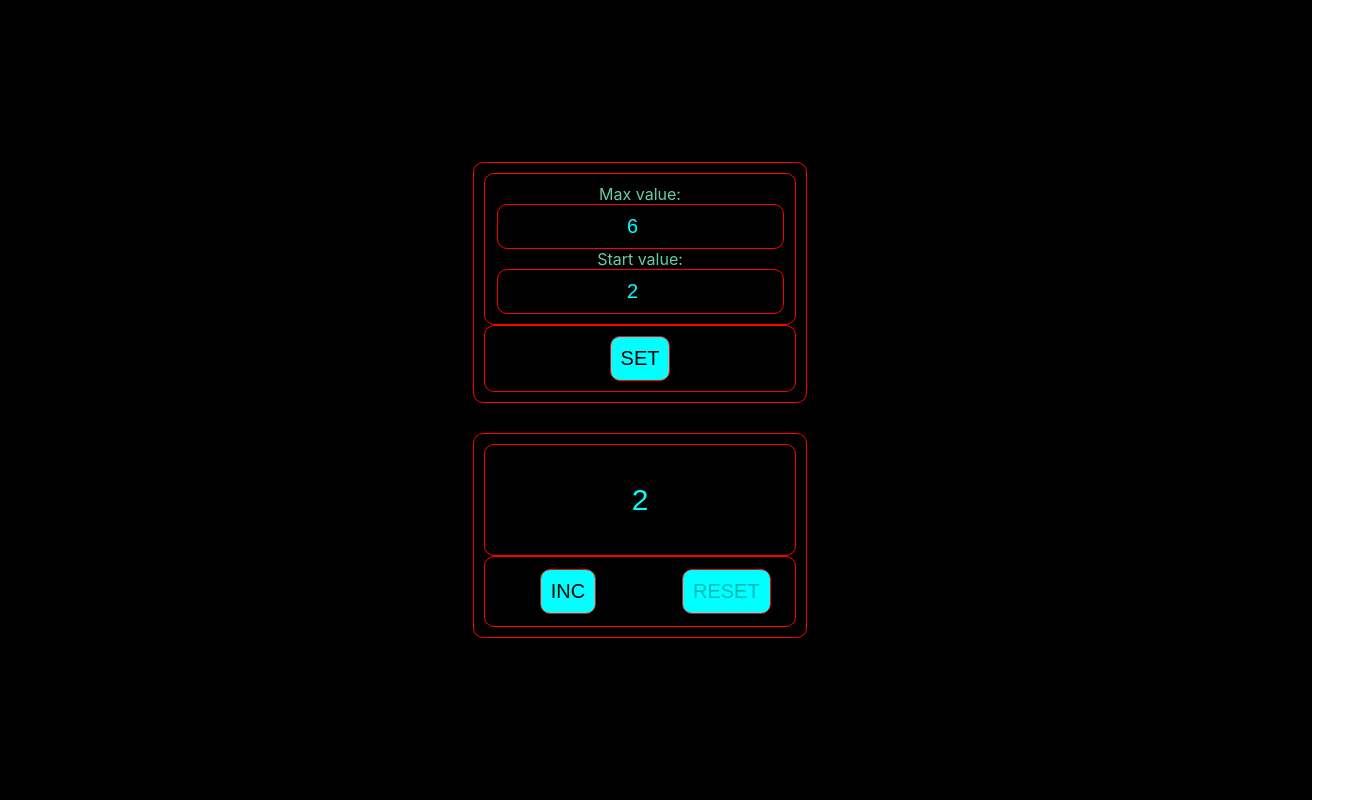
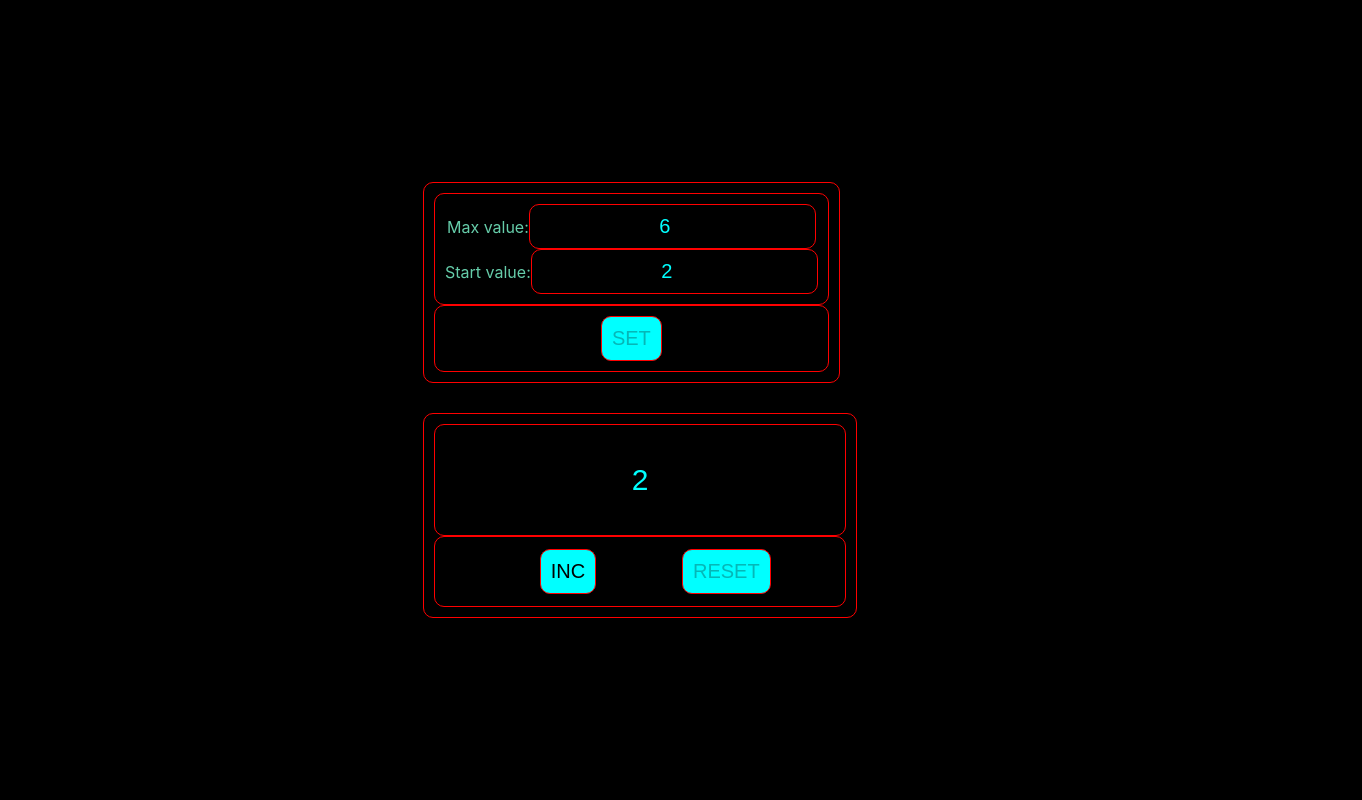
Before and after one commit to Chernik1991/counter2, a React (Create React App) app: page / in a window 1280 px wide. Shown: the top 800 px of the page, 1362 px wide, since content can reach past the window. Built offline with nearby package versions, Linux system fonts and the light colour scheme.

Commit message:
Counter 16.08.22 work all

```diff
--- a/src/App.tsx
+++ b/src/App.tsx
@@ -1,4 +1,4 @@
-import React, {ChangeEvent, useState} from 'react';
+import React, {useState} from 'react';
 import {Count} from './Count';
 import {Set} from './Set';
 import './App.css'
@@ -6,14 +6,46 @@ import './App.css'
 export const App = () => {
     let [maxValue, setMaxValue] = useState(6);
     let [minValue, setMinValue] = useState(2);
+    let [value, setValue] = useState<number>(minValue);
+    let [mistake, setMistake] = useState<string>(String(minValue));
 
     const setButton = (maxValue: number, minValue: number) => {
         setMaxValue(maxValue)
         setMinValue(minValue)
-        reset()
+        setMistake(String(value))
+        return (setValue(minValue))
     }
     const reset = () => {
-        return true
+        setMistake(String(minValue))
+        return (
+            setValue(minValue)
+
+        )
+    }
+    const inc = () => {
+        if (value < maxValue) {
+            value = value + 1
+        }
+        setMistake(String(value))
+        return setValue(value)
+    }
+    const incorrectValue = (maxValue: number, minValue: number) => {
+        console.log(minValue < 0)
+        console.log(maxValue <= minValue)
+        if (minValue < 0) {
+            setMistake('Incorrect value')
+        } else if (maxValue <= minValue) {
+            setMistake('Incorrect value')
+        } else {
+            setValue(minValue)
+            setMistake('enter values and press \'set\'')
+        }
+        //     setValue(minValue)
+        //     // setMistake(String(minValue))
+        // }
+
+        return ((maxValue <= minValue) || (minValue < 0))
+
     }
 
     return (
@@ -23,9 +55,18 @@ export const App = () => {
                     maxValue={maxValue}
                     minValue={minValue}
                     setButton={setButton}
+                    incorrectValue={incorrectValue}
                 />
             </div>
-            <div className="App"><Count maxValue={maxValue} minValue={minValue} reset={reset}/></div>
+            <div className="App">
+                <Count
+                    maxValue={maxValue}
+                    minValue={minValue}
+                    reset={reset}
+                    inc={inc}
+                    value={value}
+                    valueResult={mistake}
+                /></div>
         </div>
     );
 }
--- a/src/Count.module.css
+++ b/src/Count.module.css
@@ -33,7 +33,7 @@
   font-size: 30px;
   height: 70px;
   text-align: center;
-  width: 270px;
+  width: 370px;
 }
 .InputOff{
   border: 1px solid red;
@@ -42,10 +42,9 @@
   background-color: black;
   color: red;
   font-size: 40px;
-  height: 60px;
   text-align: center;
   font-weight: 900;
-  width: 290px;
+  width: 390px;
   height: 90px
 }
 .ButtonBorder{
@@ -55,7 +54,7 @@
   border-radius: 10px;
   background-color: black;
   text-align: center;
-  width: 290px;
+  width: 390px;
 }
 .ButtonLi{
   display:inline-block;
--- a/src/Count.tsx
+++ b/src/Count.tsx
@@ -1,4 +1,4 @@
-import React, {useState} from 'react';
+import React from 'react';
 import s from './Count.module.css'
 import {Button} from './component/Button';
 import {Input} from './component/Input';
@@ -6,29 +6,19 @@ import {Input} from './component/Input';
 type CountPropsType = {
     maxValue: number,
     minValue: number,
-    reset:()=>void
+    value: number,
+    reset: () => void,
+    inc: () => void,
+    valueResult: string,
 }
 
 export const Count = (props: CountPropsType) => {
-    let [value, setValue] = useState<number>(props.minValue)
-    const inc = () => {
-        if (value < props.maxValue) {
-            value = value + 1
-        }
-        return setValue(value)
-    }
-    const res = () => {
-        if(props.reset){
-        return (
-            setValue(props.minValue)
-        )}
-    }
     return (
         <div className={s.Count}>
             <Input
-                value={String(value)}
+                value={props.valueResult}
                 className={
-                    value === props.maxValue
+                    props.value === props.maxValue
                         ? s.InputOff
                         : s.Input}/>
             <div>
@@ -36,15 +26,15 @@ export const Count = (props: CountPropsType) => {
                     <li className={s.ButtonLi}>
 
                         <Button
-                            disable={value === props.maxValue}
-                            callback={inc}
+                            disable={props.value === props.maxValue}
+                            callback={props.inc}
                             className={s.Button1}
                             name={'INC'}/>
                     </li>
                     <li className={s.ButtonLi}>
                         <Button
-                            disable={value === props.minValue}
-                            callback={res}
+                            disable={props.value === props.minValue}
+                            callback={props.reset}
                             className={s.Button2}
                             name={'RESET'}/>
                     </li>
--- a/src/Set.tsx
+++ b/src/Set.tsx
@@ -7,14 +7,15 @@ type SetPropsType = {
     maxValue: number,
     minValue: number,
     setButton: (maxValue: number, minValue: number) => void
+    incorrectValue: (maxValue: number, minValue: number) => boolean
 }
 export const Set = (props: SetPropsType) => {
     let [maxValue, setMaxValue] = useState<number>(props.maxValue)
-    const onChangeTitleMax = (e:ChangeEvent<HTMLInputElement>) => {
+    const onChangeTitleMax = (e: ChangeEvent<HTMLInputElement>) => {
         setMaxValue(Number(e.currentTarget.value))
     }
     let [minValue, setMinValue] = useState<number>(props.minValue)
-    const onChangeTitleMin = (e:ChangeEvent<HTMLInputElement>) => {
+    const onChangeTitleMin = (e: ChangeEvent<HTMLInputElement>) => {
         setMinValue(Number(e.currentTarget.value))
     }
     return (
@@ -23,11 +24,10 @@ export const Set = (props: SetPropsType) => {
                 <div>
                     Max value:
                     <Input
-
                         onChange={onChangeTitleMax}
                         value={String(maxValue)}
                         className={s.Input}
-                        type={"number"}
+                        type={'number'}
                     />
                 </div>
                 <div>
@@ -36,13 +36,17 @@ export const Set = (props: SetPropsType) => {
                         onChange={onChangeTitleMin}
                         value={String(minValue)}
                         className={s.Input}
-                        type={"number"}
+                        type={'number'}
                     />
                 </div>
             </div>
             <div className={s.ButtonBorder}>
                 <Button
-                    callback={()=>props.setButton(maxValue,minValue)}
+                    disable={
+                        ((minValue === props.minValue) && (maxValue === props.maxValue))
+                        ||(props.incorrectValue(maxValue, minValue))
+                    }
+                    callback={() => props.setButton(maxValue, minValue)}
                     className={s.Button}
                     name={'SET'}/>
             </div>
--- a/src/component/Input.tsx
+++ b/src/component/Input.tsx
@@ -1,7 +1,7 @@
 import React, {ChangeEventHandler} from 'react';
 
 type InputPropsType = {
-    value:string
+    value:string,
     className:string
     onChange?:ChangeEventHandler<HTMLInputElement>
     type?:string
```
